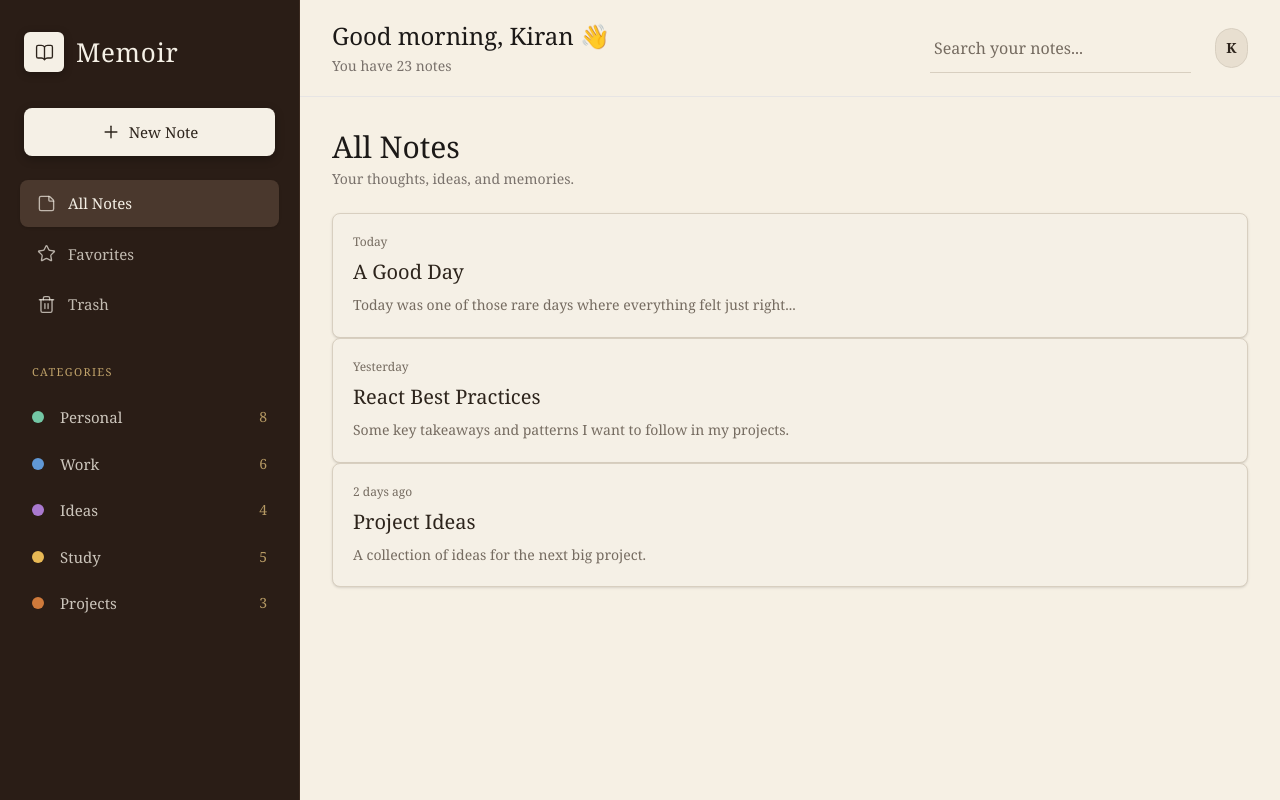
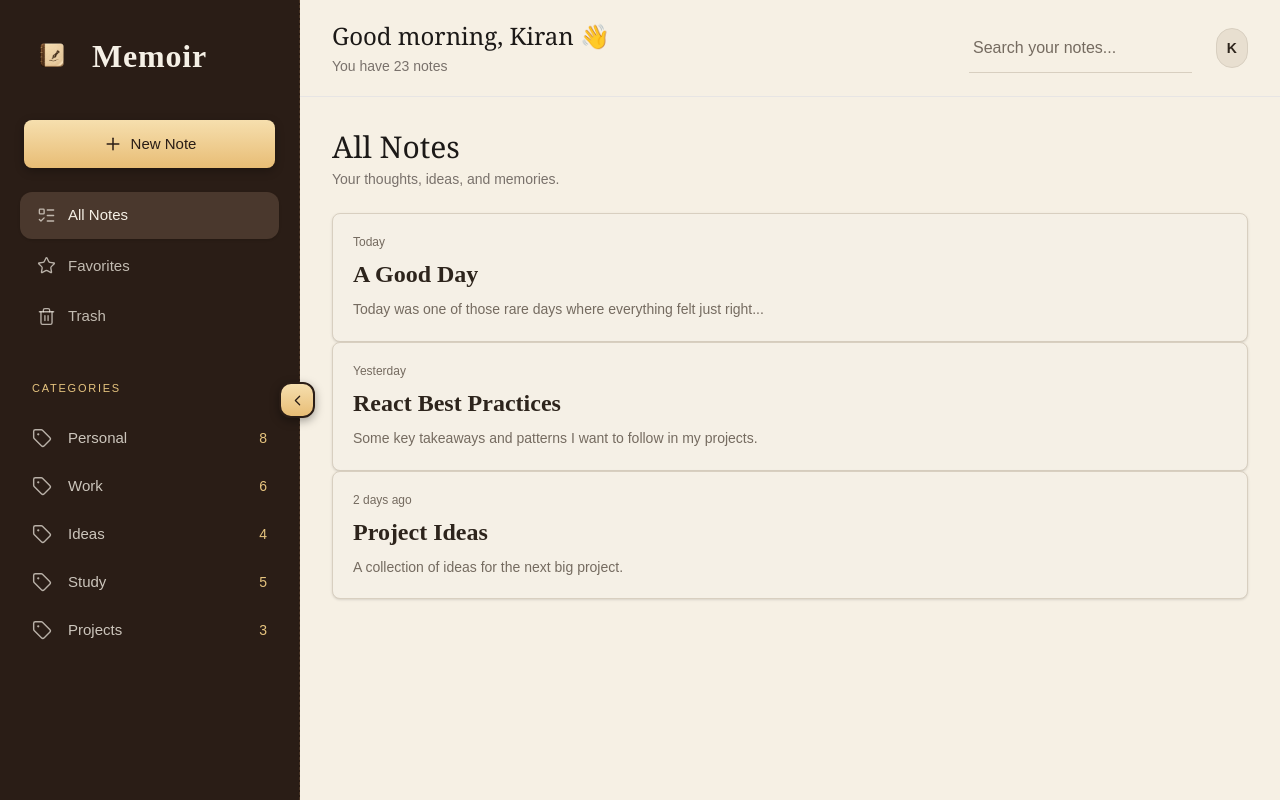
Before and after one commit to krn-sm/notes-app, a React (Vite) app in the folder frontend/: page / in a window 1280 px wide. Built offline with nearby package versions, Linux system fonts and the light colour scheme.

Commit message:
Changed the font and Button Variants

```diff
--- a/frontend/src/components/atoms/Avatar.tsx
+++ b/frontend/src/components/atoms/Avatar.tsx
@@ -29,6 +29,7 @@ const Avatar = ({
         border
         border-line
         bg-paper-dark
+        font-body
         text-sm
         font-semibold
         text-ink
--- a/frontend/src/components/atoms/Badge.tsx
+++ b/frontend/src/components/atoms/Badge.tsx
@@ -15,6 +15,7 @@ const Badge = ({ children, className = "" }: BadgeProps) => {
         bg-paper-dark
         px-3
         py-1
+        font-body
         text-xs
         font-medium
         text-ink-muted
--- a/frontend/src/components/atoms/Button.tsx
+++ b/frontend/src/components/atoms/Button.tsx
@@ -1,50 +1,54 @@
-type ButtonProps = {
-  children: React.ReactNode
-  type?: "button" | "submit" | "reset"
-  onClick?: () => void
-  disabled?: boolean
+type ButtonProps = React.ButtonHTMLAttributes<HTMLButtonElement> & {
   variant?: "primary" | "secondary"
-  className?: string
 }
 
 const Button = ({
   children,
   type = "button",
-  onClick,
-  disabled = false,
   variant = "primary",
   className = "",
+  ...props
 }: ButtonProps) => {
   const variants = {
     primary: `
-      bg-paper
-      text-ink
-      hover:bg-paper-dark
+      bg-gradient-to-b
+      from-[#f6dfae]
+      to-[#e8bd75]
+      text-[#2a1d16]
+      shadow-[0_3px_10px_rgba(0,0,0,0.28)]
+      hover:brightness-105
+      hover:-translate-y-[1px]
+      hover:shadow-[0_5px_14px_rgba(0,0,0,0.35)]
     `,
+
     secondary: `
-      bg-leather-light
+      bg-[#453127]
       text-paper
-      hover:bg-[#3b2a20]
+      hover:bg-[#523c30]
     `,
   }
 
   return (
     <button
       type={type}
-      onClick={onClick}
-      disabled={disabled}
       className={`
         inline-flex
         items-center
         justify-center
+        rounded-lg
+        px-4
+        py-2
+        font-body
         font-medium
         transition-all
         duration-200
+        active:scale-[0.99]
         disabled:cursor-not-allowed
         disabled:opacity-50
         ${variants[variant]}
         ${className}
       `}
+      {...props}
     >
       {children}
     </button>
--- a/frontend/src/components/atoms/Input.tsx
+++ b/frontend/src/components/atoms/Input.tsx
@@ -10,6 +10,7 @@ const Input = ({ className = "", ...props }: InputProps) => {
         bg-transparent
         px-1
         py-3
+        font-body
         text-ink
         outline-none
         placeholder:text-ink-muted
--- a/frontend/src/components/molecules/NavItem.tsx
+++ b/frontend/src/components/molecules/NavItem.tsx
@@ -5,6 +5,7 @@ type NavItemProps = {
   children: React.ReactNode
   icon?: React.ReactNode
   end?: boolean
+  collapsed?: boolean
 }
 
 const NavItem = ({
@@ -12,20 +13,22 @@ const NavItem = ({
   children,
   icon,
   end = false,
+  collapsed = false,
 }: NavItemProps) => {
   return (
     <NavLink
       to={to}
       end={end}
+      title={collapsed ? String(children) : undefined}
       className={({ isActive }) =>
         `
           group
           flex
           items-center
-          gap-3
-          rounded-lg
-          px-4
+          ${collapsed ? "justify-center px-0" : "gap-3 px-4"}
+          rounded-xl
           py-3
+          font-body
           text-[15px]
           transition-all
           duration-200
@@ -64,7 +67,11 @@ const NavItem = ({
         </span>
       )}
 
-      <span>{children}</span>
+      {!collapsed && (
+        <span className="whitespace-nowrap">
+          {children}
+        </span>
+      )}
     </NavLink>
   )
 }
--- a/frontend/src/components/molecules/NoteCard.tsx
+++ b/frontend/src/components/molecules/NoteCard.tsx
@@ -23,15 +23,37 @@ const NoteCard = ({
         hover:shadow-md
       "
     >
-      <p className="text-xs text-ink-muted">
+      <p
+        className="
+          font-body
+          text-xs
+          text-ink-muted
+        "
+      >
         {date}
       </p>
 
-      <h2 className="mt-2 font-serif text-xl text-ink">
+      <h2
+        className="
+          mt-2
+          font-display
+          text-2xl
+          font-semibold
+          text-ink
+        "
+      >
         {title}
       </h2>
 
-      <p className="mt-2 text-sm leading-relaxed text-ink-muted">
+      <p
+        className="
+          mt-2
+          font-body
+          text-sm
+          leading-relaxed
+          text-ink-muted
+        "
+      >
         {preview}
       </p>
     </article>
--- a/frontend/src/components/molecules/SearchBar.tsx
+++ b/frontend/src/components/molecules/SearchBar.tsx
@@ -10,7 +10,7 @@ const SearchBar = ({
   onChange,
 }: SearchBarProps) => {
   return (
-    <div className="w-full">
+    <div className="w-full font-body">
       <Input
         type="search"
         placeholder="Search your notes..."
--- a/frontend/src/components/organisms/SideBar.tsx
+++ b/frontend/src/components/organisms/SideBar.tsx
@@ -1,10 +1,16 @@
 import {
-  BookOpen,
+  ChevronLeft,
+  ChevronRight,
+  ListTodo,
   Plus,
   Star,
-  StickyNote,
+  Tag,
   Trash2,
 } from "lucide-react"
+import { useState } from "react"
+import { NavLink } from "react-router-dom"
+
+import logo from "../../assets/logo.png"
 
 import Button from "../atoms/Button"
 import NavItem from "../molecules/NavItem"
@@ -13,227 +19,258 @@ const categories = [
   {
     name: "Personal",
     count: 8,
-    color: "bg-[#73c7a5]",
     path: "/category/personal",
   },
   {
     name: "Work",
     count: 6,
-    color: "bg-[#6098d6]",
     path: "/category/work",
   },
   {
     name: "Ideas",
     count: 4,
-    color: "bg-[#a979cf]",
     path: "/category/ideas",
   },
   {
     name: "Study",
     count: 5,
-    color: "bg-[#e8b955]",
     path: "/category/study",
   },
   {
     name: "Projects",
     count: 3,
-    color: "bg-[#cf7a3b]",
     path: "/category/projects",
   },
 ]
 
 const Sidebar = () => {
+  const [collapsed, setCollapsed] = useState(false)
+
   return (
     <aside
-      className="
+      className={`
+        relative
         flex
         min-h-screen
-        w-[300px]
         shrink-0
         flex-col
+        overflow-visible
         border-r
-        border-[#3b2a20]
-        bg-[#2a1d16]
-        px-5
+        border-dashed
+        border-[#4a3626]
+        bg-leather
         py-8
+        transition-[width,padding]
+        duration-300
+        ease-in-out
+
+        ${collapsed ? "w-[88px] px-4" : "w-[300px] px-5"}
+      `}
+    >
+      {/* Collapse Button */}
+      <Button
+        variant="primary"
+        onClick={() => setCollapsed((prev) => !prev)}
+        aria-label={collapsed ? "Expand sidebar" : "Collapse sidebar"}
+        className="
+          absolute
+          top-1/2
+          -right-4
+          z-20
+          h-9
+          w-9
+          -translate-y-1/2
+          !rounded-xl
+          !p-0
+          border-[2px]
+          border-solid
+          border-leather
+          shadow-[0_3px_10px_rgba(0,0,0,0.35)]
         "
       >
+        {collapsed ? (
+          <ChevronRight size={17} strokeWidth={1.8} />
+        ) : (
+          <ChevronLeft size={17} strokeWidth={1.8} />
+        )}
+      </Button>
+
       {/* Brand */}
+      <div
+        className={`
+          flex
+          items-center
+          ${collapsed ? "justify-center" : "gap-4 px-2"}
+        `}
+      >
+        <img
+          src={logo}
+          alt="Memoir"
+          className="
+            h-12
+            w-12
+            shrink-0
+            object-contain
+          "
+        />
 
-      <div className="flex items-center gap-3 px-1">
-        <div
-          className="
-            flex
-            h-10
-            w-10
-            items-center
-            justify-center
-            rounded-md
-            bg-paper
-            text-ink
-            shadow-[0_2px_8px_rgba(0,0,0,0.25)]
-          "
-        >
-          <BookOpen
-            size={19}
-            strokeWidth={1.7}
-          />
-        </div>
-
+        {!collapsed && (
           <h1
             className="
-            text-[26px]
-            font-medium
+              font-display
+              text-[32px]
+              font-semibold
+              leading-none
               tracking-wide
               text-paper
             "
           >
             Memoir
           </h1>
+        )}
       </div>
 
-
       {/* New Note */}
-
-      <div className="mt-9 px-1">
+      <div
+        className={`
+          mt-10
+          ${collapsed ? "" : "px-1"}
+        `}
+      >
         <Button
+          variant="primary"
           className="
             h-12
             w-full
             gap-2
-            rounded-lg
-            bg-[#f1d49b]
-            px-4
+            rounded-2xl
+            font-body
             text-[15px]
-            font-medium
-            text-ink
-            shadow-[0_3px_10px_rgba(0,0,0,0.28)]
-            hover:bg-[#f6ddb0]
-            active:scale-[0.99]
           "
         >
-          <Plus
-            size={20}
-            strokeWidth={1.7}
-          />
+          <Plus size={20} strokeWidth={1.8} />
 
-          <span>New Note</span>
+          {!collapsed && <span>New Note</span>}
         </Button>
       </div>
 
-
       {/* Navigation */}
-
       <nav className="mt-6 space-y-1">
         <NavItem
           to="/"
           end
-          icon={
-            <StickyNote
-              size={19}
-              strokeWidth={1.7}
-            />
-          }
+          collapsed={collapsed}
+          icon={<ListTodo size={19} strokeWidth={1.7} />}
         >
           All Notes
         </NavItem>
 
         <NavItem
           to="/favorites"
-          icon={
-            <Star
-              size={19}
-              strokeWidth={1.7}
-            />
-          }
+          collapsed={collapsed}
+          icon={<Star size={19} strokeWidth={1.7} />}
         >
           Favorites
         </NavItem>
 
         <NavItem
           to="/trash"
-          icon={
-            <Trash2
-              size={19}
-              strokeWidth={1.7}
-            />
-          }
+          collapsed={collapsed}
+          icon={<Trash2 size={19} strokeWidth={1.7} />}
         >
           Trash
         </NavItem>
       </nav>
 
-
       {/* Categories */}
-
-      <section className="mt-9">
+      <section className="mt-10">
+        {!collapsed && (
           <p
             className="
               px-3
+              font-body
               text-[11px]
               font-medium
               uppercase
-            tracking-[0.12em]
-            text-gold-light/80
+              tracking-[0.16em]
+              text-gold-light
             "
           >
             Categories
           </p>
+        )}
 
-        <div className="mt-4 space-y-1">
+        <div
+          className={`
+            space-y-1
+            ${collapsed ? "mt-2" : "mt-5"}
+          `}
+        >
           {categories.map((category) => (
-            <button
+            <NavLink
               key={category.name}
-              type="button"
-              className="
+              to={category.path}
+              title={collapsed ? category.name : undefined}
+              className={({ isActive }) =>
+                `
                   group
                   flex
+                  h-11
                   w-full
                   items-center
-                justify-between
-                rounded-lg
-                px-3
-                py-2.5
-                text-left
-                text-[15px]
-                text-paper/80
+                  rounded-xl
+                  font-body
                   transition-all
                   duration-200
-                hover:bg-[#3b2b22]
-                hover:text-paper
-                active:scale-[0.99]
+
+                  ${collapsed ? "justify-center" : "justify-between px-3"}
+
+                  ${
+                    isActive
+                      ? "bg-leather-light text-paper"
+                      : "text-paper/80 hover:bg-[#3b2b22] hover:text-paper"
+                  }
+                `
+              }
+            >
+              <div
+                className={`
+                  flex
+                  items-center
+                  ${collapsed ? "justify-center" : "gap-4"}
+                `}
+              >
+                <Tag
+                  size={20}
+                  strokeWidth={1.7}
+                  className="
+                    shrink-0
+                    text-paper/70
+                    transition
+                    group-hover:text-paper
                   "
-            >
-              <div className="flex items-center gap-4">
-                <span
-                  className={`
-                    h-3
-                    w-3
-                    shrink-0
-                    rounded-full
-                    ${category.color}
-                    transition-transform
-                    duration-200
-                    group-hover:scale-110
-                  `}
                 />
 
-                <span>
+                {!collapsed && (
+                  <span className="text-[15px]">
                     {category.name}
                   </span>
+                )}
               </div>
 
+              {!collapsed && (
                 <span
                   className="
+                    ml-4
+                    shrink-0
                     text-sm
-                  text-gold-light/75
-                  transition-colors
-                  group-hover:text-gold-light
+                    text-gold-light
                   "
                 >
                   {category.count}
                 </span>
-            </button>
+              )}
+            </NavLink>
           ))}
         </div>
       </section>
--- a/frontend/src/index.css
+++ b/frontend/src/index.css
@@ -1,29 +1,3 @@
-/* @import "tailwindcss";
-
-@theme {
-  --color-ink: #1f1b16;
-  --color-paper: #f5f0e6;
-  --color-paper-dark: #e8dfcf;
-  --color-leather: #6f4e37;
-  --color-leather-dark: #4a3022;
-  --color-muted: #756b5e;
-
-  --font-display: Georgia, "Times New Roman", serif;
-  --font-body: "Segoe UI", sans-serif;
-}
-
-html,
-body,
-#root {
-  min-height: 100%;
-}
-
-body {
-  margin: 0;
-  background: var(--color-paper);
-  color: var(--color-ink);
-  font-family: var(--font-body);
-} */
 
 @import "tailwindcss";
 
@@ -41,6 +15,9 @@ body {
   --color-gold-light: #e6c47f;
 
   --color-line: #d8cfc0;
+
+  --font-display: "Cormorant Garamond", serif;
+  --font-body: "DM Sans", sans-serif;
 }
 
 html {
@@ -55,8 +32,5 @@ body {
   background-color: var(--color-paper);
   color: var(--color-ink);
 
-  font-family:
-    Georgia,
-    "Times New Roman",
-    serif;
+  font-family: var(--font-body);
 }
```
Also changed, not shown: frontend/src/components/molecules/FormField.tsx (+15 -2 lines), frontend/src/assets/logo.png. Lines whose indentation alone changed are shown as unchanged.
